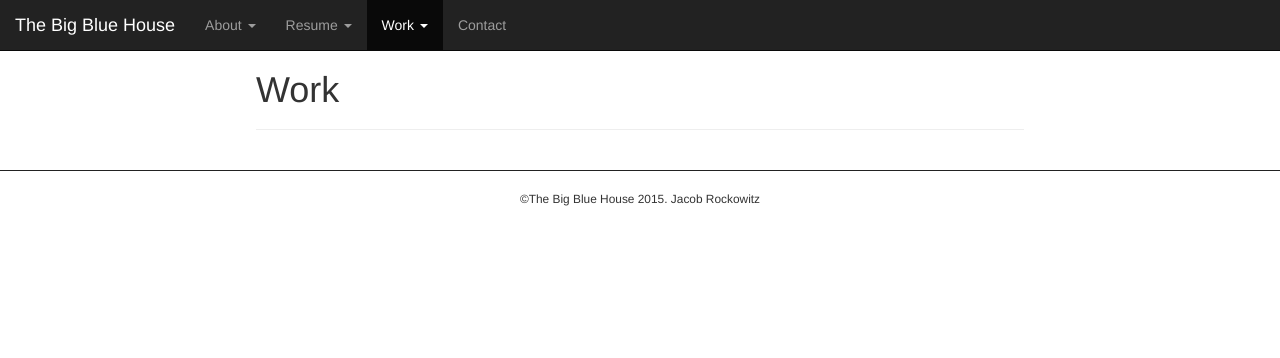
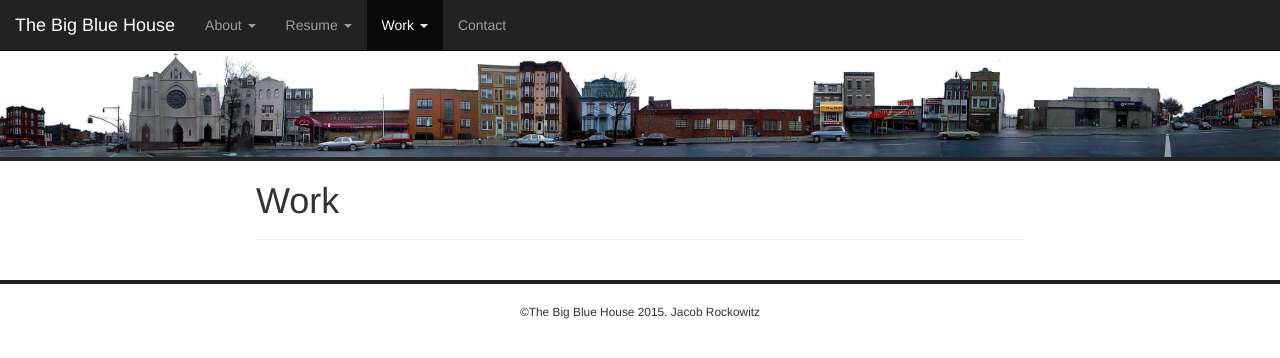
Before and after one commit to jrockowitz/jrockowitz.github.io, a Jekyll site: the page built from _pages/work.html, in a window 1280 px wide. Shown: the top 358 px of the page. Built offline with Jekyll 4.4.1, drawn with Linux system fonts in a browser that asks for light colours; nearby versions of some CDN libraries; library files that are not in the unit come from our copies.

Commit message:
Setup header image.

```diff
--- a/_data/pages.yml
+++ b/_data/pages.yml
@@ -2,10 +2,10 @@
   links:
     - title: About Me
       url: /about/
-    - title: My Experience
+    - title: Experience
       url: /about-experience/
       separator: true
-    - title: About My Website
+    - title: Website
       url: /readme/
     - title: Style-Guide (for Bootstrap)
       url: /style-guide/
--- a/_includes/header.html
+++ b/_includes/header.html
@@ -50,4 +50,6 @@
     </div>
   </nav>
 
+  <div class="site-image"><img src="/images/bigbluehouse-street.jpg" title="The Big Blue House" class="img-responsive" /></div>
+
 </header>
--- a/_pages/work.html
+++ b/_pages/work.html
@@ -4,7 +4,7 @@ layout: page
 permalink: /work/
 ---
 
-<div class="row">
+<div class="row work">
 {% for link in site.collections.work.docs %}
 
   <div class="col-md-4">
--- a/_sass/_layout.scss
+++ b/_sass/_layout.scss
@@ -12,7 +12,10 @@ body {
 /**
  * Header
  */
-
+.site-image {
+  display: block;
+  border-bottom: 4px solid $navbar-inverse-bg;
+}
 /**
  * Page
  */
@@ -59,7 +62,7 @@ body {
  */
 .footer {
   margin: 0;
-  border-top: 1px solid $navbar-inverse-bg;
+  border-top: 4px solid $navbar-inverse-bg;
   padding: $line-height-computed 0;
 
   /* Mobile: Reduce margins and padding by 50%. */
--- a/js/main.js
+++ b/js/main.js
@@ -48,7 +48,7 @@
    */
   $(window).load(function() {
 
-    $('.thumbnail').equalheight();
+    $('.work .thumbnail').equalheight();
   });
 
 })(jQuery);
```
Also changed, not shown: images/bigbluehouse-street.jpg (added).
